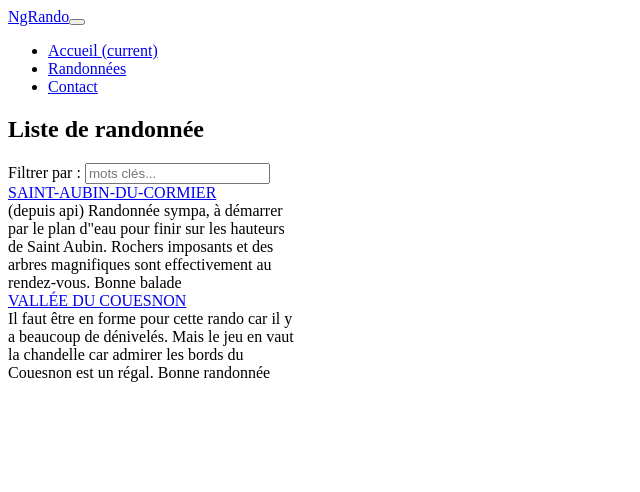
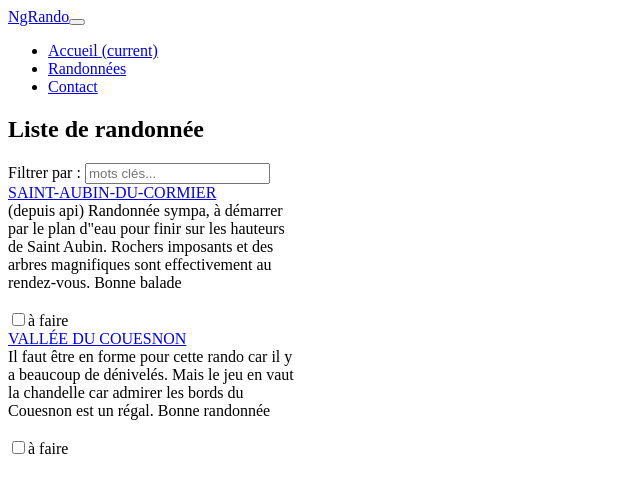
Before and after one commit to ralexandre75/angular-rando, an Angular app: page /hikes in a window 1280 px wide. Shown: the top 492 px of the page, without its empty margins (0-640 px from the left). Built offline with nearby package versions, Linux system fonts and the light colour scheme.

Commit message:
@Output pour passer des données d'un component enfant a un component parent

```diff
--- a/src/app/hike/hike-list.component.html
+++ b/src/app/hike/hike-list.component.html
@@ -5,5 +5,5 @@
 </div>
 
 <div *ngFor="let hike of hikes | hikeFilter:searchTerm">
-    <app-hike-summary [hike]="hike"></app-hike-summary>
+    <app-hike-summary [hike]="hike" (addhikeasfavorite)="addToMyTodoHike($event)"></app-hike-summary>
 </div>
--- a/src/app/hike/hike-list.component.ts
+++ b/src/app/hike/hike-list.component.ts
@@ -22,4 +22,8 @@ export class HikeListComponent implements OnInit {
       );
       console.log(this.hikes);
     }
+
+    addToMyTodoHike(hikeToAdd: Hike) {
+        console.log(`rando ${hikeToAdd.name} ajoutée`);
+    }
 }
--- a/src/app/hike/hike-summary.component.html
+++ b/src/app/hike/hike-summary.component.html
@@ -1,4 +1,6 @@
 <div class="card" style="width: 18rem;">
     <div class="card-header"><a [routerLink] = "['/hikes', hike.id]" >  {{ hike.name | uppercase }} </a></div>
     <div class="card-body">{{hike.description}}</div>
+    <br>
+    <input type="checkbox" (change)="toggleAsTodoHike($event.target.checked)">à faire
 </div>
--- a/src/app/hike/hike-summary.component.ts
+++ b/src/app/hike/hike-summary.component.ts
@@ -1,4 +1,4 @@
-import { Component, Input } from "@angular/core";
+import { Component, Input, Output, EventEmitter } from "@angular/core";
 import { Hike } from "./hike"
 
 @Component({
@@ -8,4 +8,14 @@ import { Hike } from "./hike"
 
 export class HikeSummaryComponent {
     @Input() hike: Hike;
+    @Output() addhikeasfavorite = new EventEmitter();
+
+    toggleAsTodoHike(isAdded:any) {
+        console.log(isAdded);
+        if(isAdded) {
+            this.addhikeasfavorite.emit(this.hike);
+        }
+    }
+
+
 }
```
